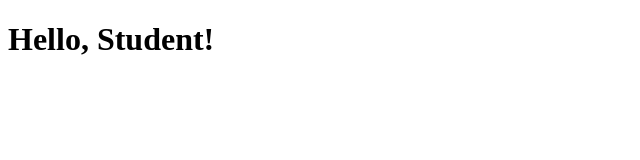
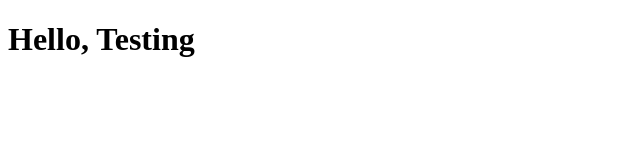
Before and after one commit to mohammadzaidsha/project, a plain HTML site: page index.html in a window 1280 px wide. Shown: the full height of the page, 0-640 px from the left. Drawn offline with Linux system fonts and the light colour scheme.

Commit message:
Update index.html

```diff
--- a/index.html
+++ b/index.html
@@ -6,6 +6,6 @@
     <title>Hello World</title>
 </head>
 <body>
-    <h1>Hello, Student!</h1>
+    <h1>Hello, Testing</h1>
 </body>
 </html>
```
